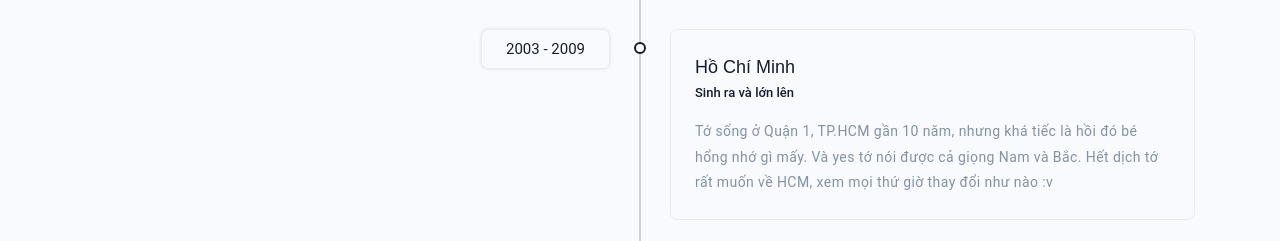
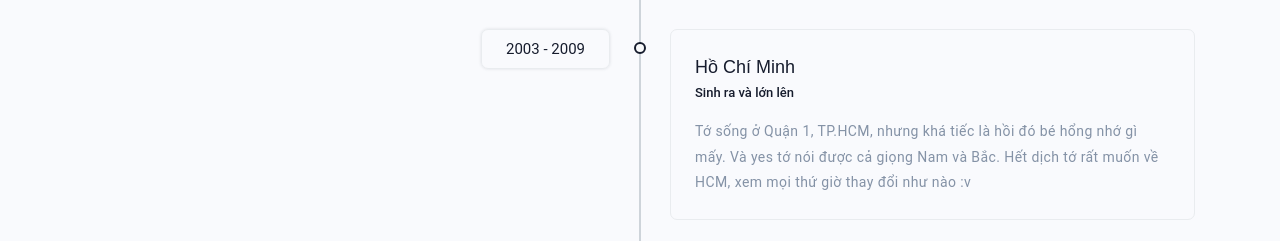
Before and after one commit to hyntyn/tientran, a plain HTML site: page index.html in a window 1280 px wide. Shown: the part 3493-3734 px from the top of the page. Drawn offline with Linux system fonts and the light colour scheme.

Commit message:
Update index.html

```diff
--- a/index.html
+++ b/index.html
@@ -421,7 +421,7 @@ Nên đây mới thực sự là dự án đầu tay của tớ
                                         <div class="event event-description-right rounded p-4 border float-left text-left">
                                             <h5 class="title mb-0 text-capitalize">Hồ Chí Minh</h5>
                                             <small class="company">Sinh ra và lớn lên</small>
-                                            <p class="timeline-subtitle mt-3 mb-0 text-muted">Tớ sống ở Quận 1, TP.HCM gần 10 năm, nhưng khá tiếc là hồi đó bé hổng nhớ gì mấy. Và yes tớ nói được cả giọng Nam và Bắc. Hết dịch tớ rất muốn về HCM, xem mọi thứ giờ thay đổi như nào :v </p>
+                                            <p class="timeline-subtitle mt-3 mb-0 text-muted">Tớ sống ở Quận 1, TP.HCM, nhưng khá tiếc là hồi đó bé hổng nhớ gì mấy. Và yes tớ nói được cả giọng Nam và Bắc. Hết dịch tớ rất muốn về HCM, xem mọi thứ giờ thay đổi như nào :v </p>
                                         </div>
                                     </div><!--end col-->
                                 </div><!--end row-->
```
